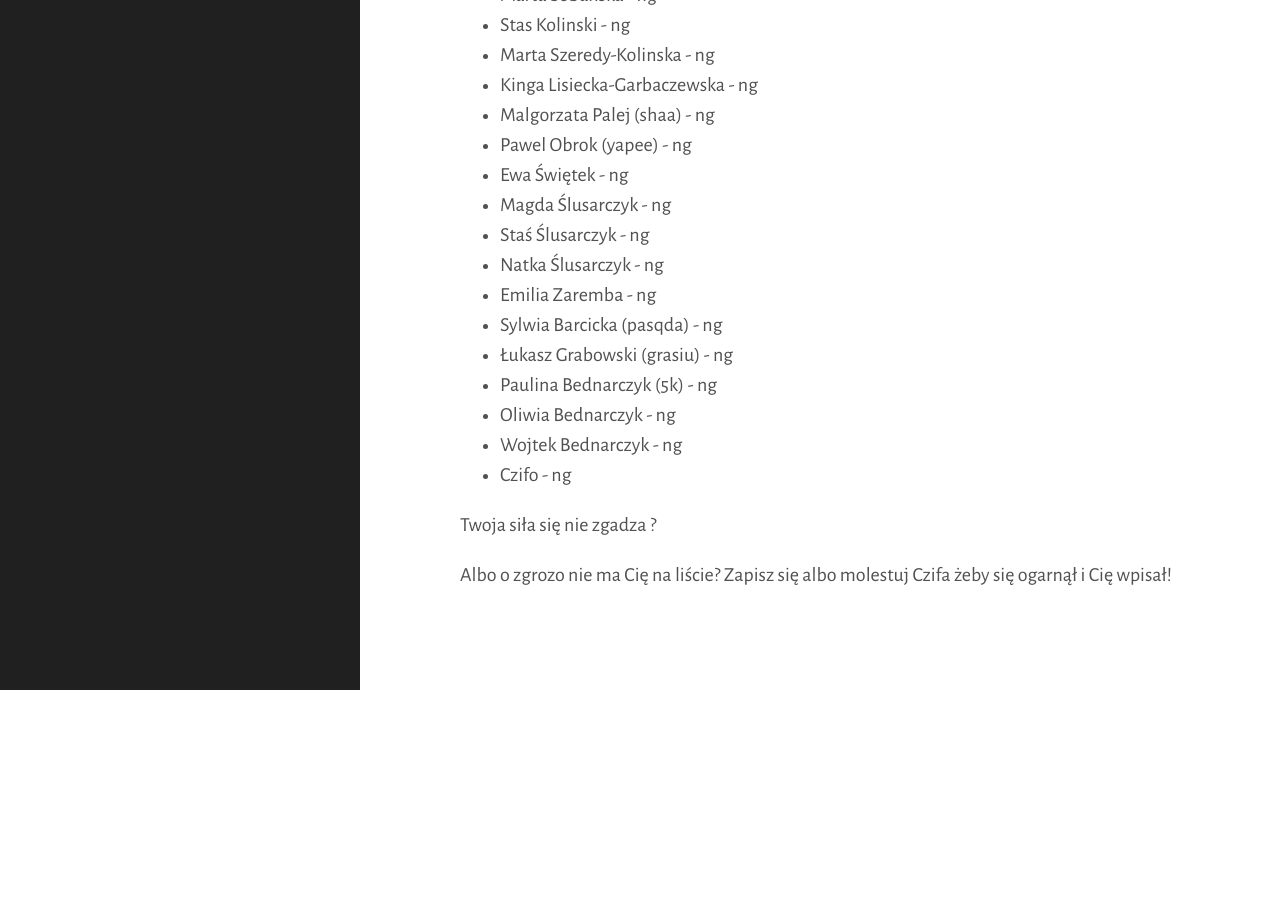
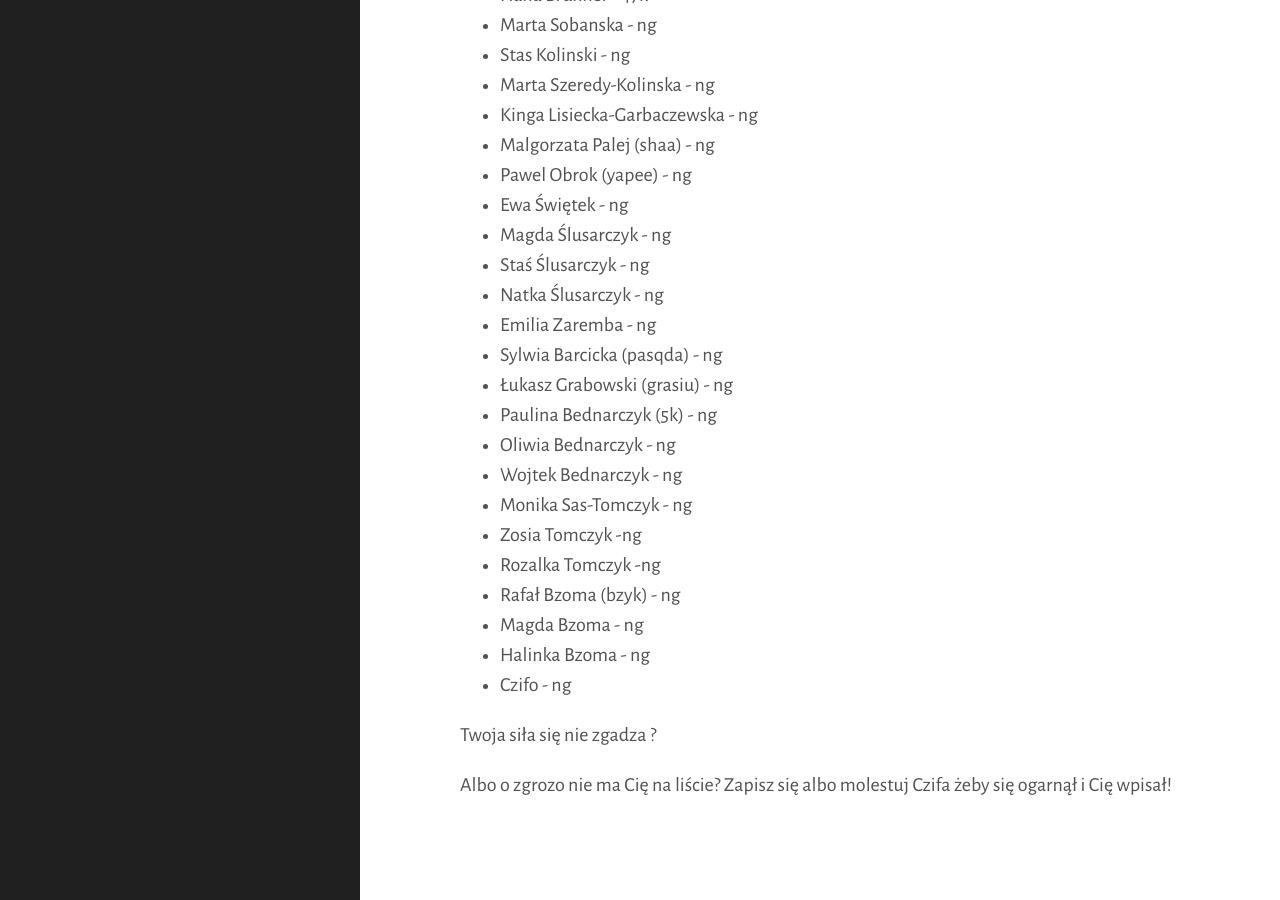
Before and after one commit to tasuki/lsg, a Jekyll site: the page built from zarejestrowani.md, in a window 1280 px wide and 900 px high, scrolled down 1400 px. Built offline with Jekyll 4.4.1, drawn with Linux system fonts in a browser that asks for light colours; before the commit the page ends 2090 px from its top, so only the background shows below that; some of the changed text lies outside the part shown.

Commit message:
Update zarejestrowani.md

```diff
--- a/zarejestrowani.md
+++ b/zarejestrowani.md
@@ -23,6 +23,7 @@ Zarejestrowani uczestnicy, mniej więcej według stopnia:
 - Piotr Andryszek - 2k
 - Marcin Kulczycki - 4k
 - Artur Barcicki - 4k
+- Marcin Tomczyk (emtom) - 4k
 - Wojtek Kaśkow - 5k
 - Bartek Lisiecki (hino) - 7k
 - Robert Bugaj - 7k
@@ -64,6 +65,12 @@ Zarejestrowani uczestnicy, mniej więcej według stopnia:
 - Paulina Bednarczyk (5k) - ng
 - Oliwia Bednarczyk - ng
 - Wojtek Bednarczyk - ng
+- Monika Sas-Tomczyk - ng
+- Zosia Tomczyk -ng
+- Rozalka Tomczyk -ng
+- Rafał Bzoma (bzyk) - ng
+- Magda Bzoma - ng
+- Halinka Bzoma - ng
 - Czifo - ng
 
 
```
